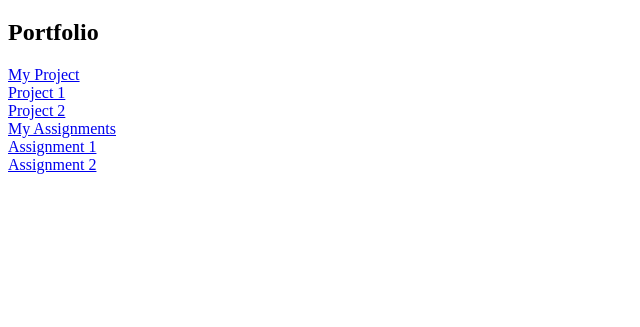
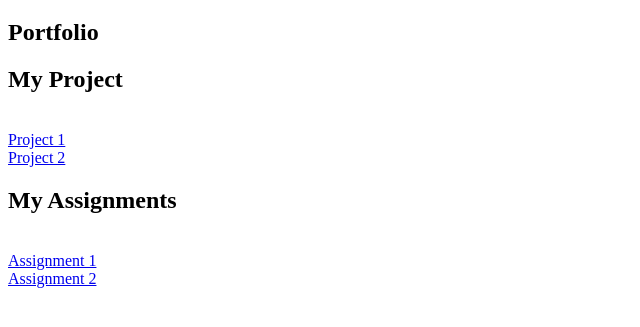
Before and after one commit to Parvati007/Parvati007.github.io, a plain HTML site: page index.html in a window 1280 px wide. Shown: the part 61-388 px from the top of the page, without its empty margins (0-640 px from the left). Drawn offline with Linux system fonts and the light colour scheme.

```diff
--- a/index.html
+++ b/index.html
@@ -10,12 +10,12 @@
 
     <h2>Portfolio</h2>
 
-    <a href="#">My Project</a><br>
+    <h2>My Project</h2><br>
 
     <a href="/p1/index.html">Project 1</a><br>
     <a href="/p2/index.html">Project 2</a><br>
 
-    <a href="#">My Assignments</a><br>
+    <h2>My Assignments</h2><br>
     <a href="/a1/index.html">Assignment 1</a><br>
     <a href="/a2/index.html">Assignment 2</a><br>
 
```
